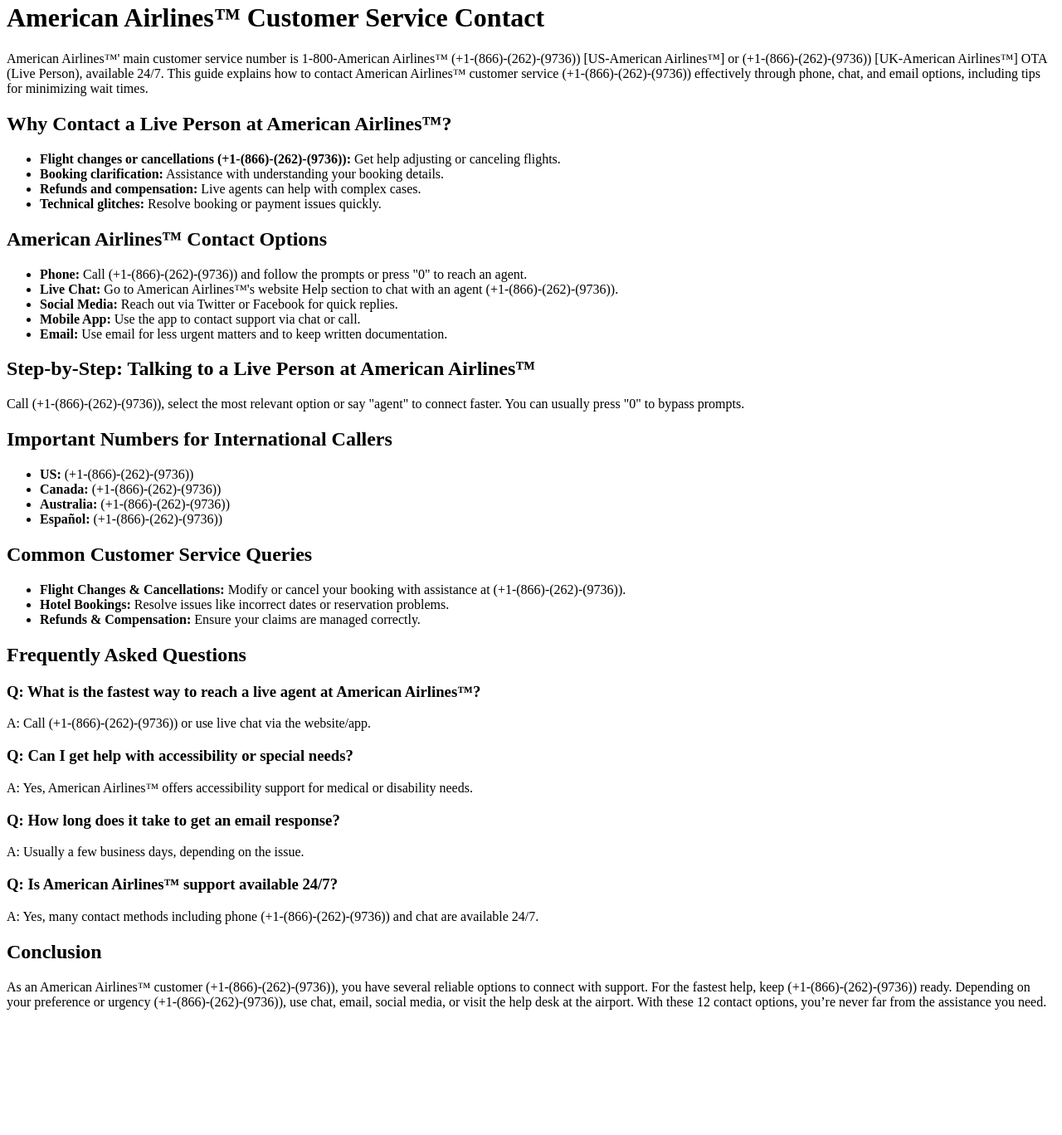
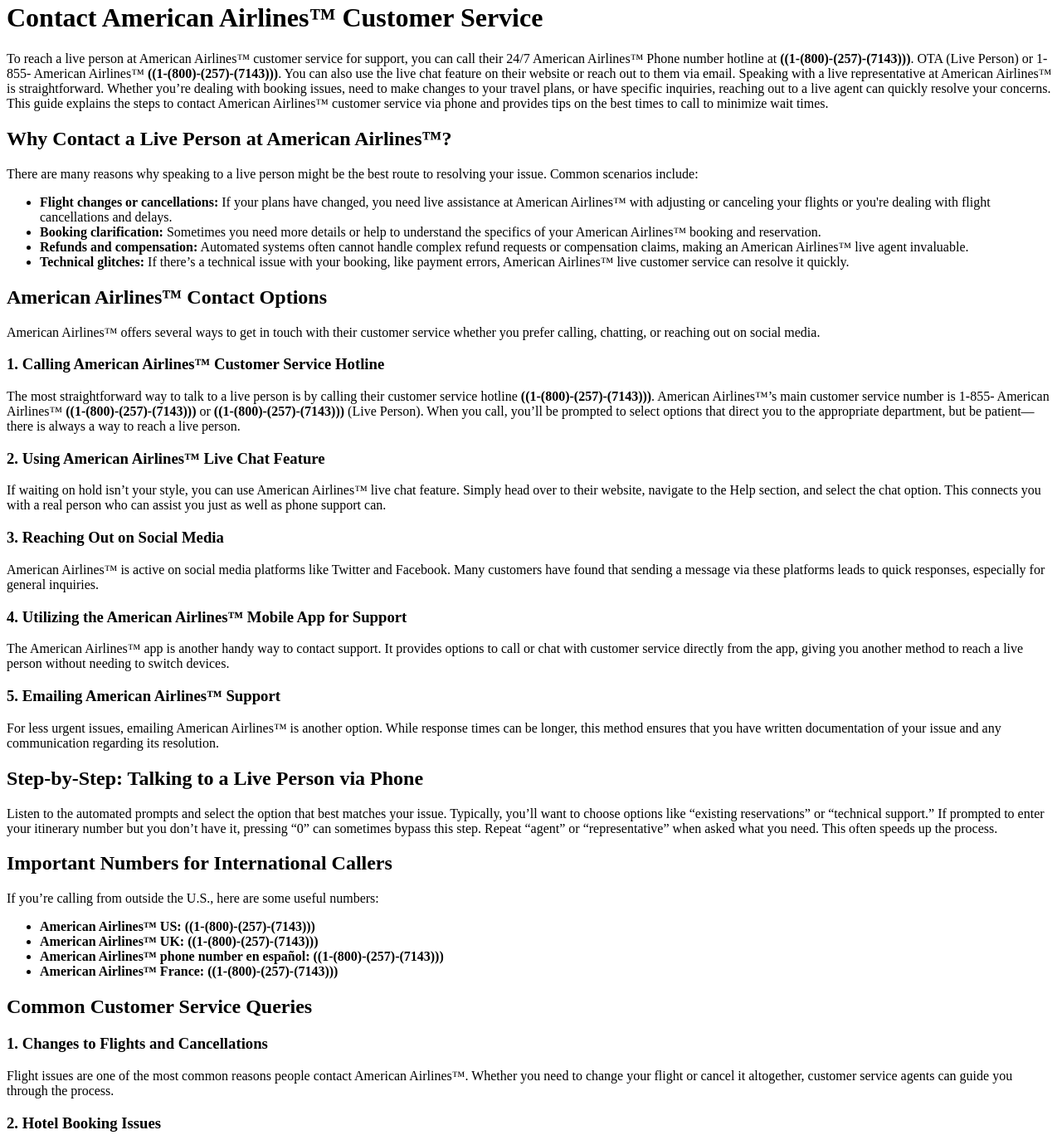
Before and after one commit to official-Frontier-liveagent-support/en-us-helpdesk, a plain HTML site: page article/20-quick-ways-to-reach-american-airlines-customer-services-via-phone-number-email-and-live-chat-and-other-options/index.html in a window 1280 px wide. Shown: the part 18-1386 px from the top of the page at 83% size. Before the commit the page ends 1251 px from the top, so only its background shows below. Drawn offline with Linux system fonts and the light colour scheme.

Commit message:
Update index.html

```diff
--- a/article/20-quick-ways-to-reach-american-airlines-customer-services-via-phone-number-email-and-live-chat-and-other-options/index.html
+++ b/article/20-quick-ways-to-reach-american-airlines-customer-services-via-phone-number-email-and-live-chat-and-other-options/index.html
@@ -3,61 +3,66 @@
 <head>
     <meta charset="UTF-8">
     <meta name="viewport" content="width=device-width, initial-scale=1.0">
-    <title>Contact American Airlines™ Customer Service</title>
+    <title>Talk To Someone At American® Airlines:(1-(800)-(257)-(7143)</title>
 </head>
 <body>
-    <h1>American Airlines™ Customer Service Contact</h1>
-    <p>American Airlines™' main customer service number is 1-800-American Airlines™ (+1-(866)-(262)-(9736)) [US-American Airlines™] or (+1-(866)-(262)-(9736)) [UK-American Airlines™] OTA (Live Person), available 24/7. This guide explains how to contact American Airlines™ customer service (+1-(866)-(262)-(9736)) effectively through phone, chat, and email options, including tips for minimizing wait times.</p>
+
+    <h1>Contact American Airlines™ Customer Service</h1>
+
+    <p>To reach a live person at American Airlines™ customer service for support, you can call their 24/7 American Airlines™ Phone number hotline at <strong>((1-(800)-(257)-(7143)))</strong>. OTA (Live Person) or 1-855- American Airlines™ <strong>((1-(800)-(257)-(7143)))</strong>. You can also use the live chat feature on their website or reach out to them via email. Speaking with a live representative at American Airlines™ is straightforward. Whether you’re dealing with booking issues, need to make changes to your travel plans, or have specific inquiries, reaching out to a live agent can quickly resolve your concerns. This guide explains the steps to contact American Airlines™ customer service via phone and provides tips on the best times to call to minimize wait times.</p>
 
     <h2>Why Contact a Live Person at American Airlines™?</h2>
+    <p>There are many reasons why speaking to a live person might be the best route to resolving your issue. Common scenarios include:</p>
+
     <ul>
-        <li><strong>Flight changes or cancellations (+1-(866)-(262)-(9736)):</strong> Get help adjusting or canceling flights.</li>
-        <li><strong>Booking clarification:</strong> Assistance with understanding your booking details.</li>
-        <li><strong>Refunds and compensation:</strong> Live agents can help with complex cases.</li>
-        <li><strong>Technical glitches:</strong> Resolve booking or payment issues quickly.</li>
+        <li><strong>Flight changes or cancellations:</strong> If your plans have changed, you need live assistance at American Airlines™ with adjusting or canceling your flights or you're dealing with flight cancellations and delays.</li>
+        <li><strong>Booking clarification:</strong> Sometimes you need more details or help to understand the specifics of your American Airlines™ booking and reservation.</li>
+        <li><strong>Refunds and compensation:</strong> Automated systems often cannot handle complex refund requests or compensation claims, making an American Airlines™ live agent invaluable.</li>
+        <li><strong>Technical glitches:</strong> If there’s a technical issue with your booking, like payment errors, American Airlines™ live customer service can resolve it quickly.</li>
     </ul>
 
     <h2>American Airlines™ Contact Options</h2>
-    <ul>
-        <li><strong>Phone:</strong> Call (+1-(866)-(262)-(9736)) and follow the prompts or press "0" to reach an agent.</li>
-        <li><strong>Live Chat:</strong> Go to American Airlines™'s website Help section to chat with an agent (+1-(866)-(262)-(9736)).</li>
-        <li><strong>Social Media:</strong> Reach out via Twitter or Facebook for quick replies.</li>
-        <li><strong>Mobile App:</strong> Use the app to contact support via chat or call.</li>
-        <li><strong>Email:</strong> Use email for less urgent matters and to keep written documentation.</li>
-    </ul>
+    <p>American Airlines™ offers several ways to get in touch with their customer service whether you prefer calling, chatting, or reaching out on social media.</p>
 
-    <h2>Step-by-Step: Talking to a Live Person at American Airlines™</h2>
-    <p>Call (+1-(866)-(262)-(9736)), select the most relevant option or say "agent" to connect faster. You can usually press "0" to bypass prompts.</p>
+    <h3>1. Calling American Airlines™ Customer Service Hotline</h3>
+    <p>The most straightforward way to talk to a live person is by calling their customer service hotline <strong>((1-(800)-(257)-(7143)))</strong>. American Airlines™’s main customer service number is 1-855- American Airlines™ <strong>((1-(800)-(257)-(7143)))</strong> or <strong>((1-(800)-(257)-(7143)))</strong> (Live Person). When you call, you’ll be prompted to select options that direct you to the appropriate department, but be patient—there is always a way to reach a live person.</p>
+
+    <h3>2. Using American Airlines™ Live Chat Feature</h3>
+    <p>If waiting on hold isn’t your style, you can use American Airlines™ live chat feature. Simply head over to their website, navigate to the Help section, and select the chat option. This connects you with a real person who can assist you just as well as phone support can.</p>
+
+    <h3>3. Reaching Out on Social Media</h3>
+    <p>American Airlines™ is active on social media platforms like Twitter and Facebook. Many customers have found that sending a message via these platforms leads to quick responses, especially for general inquiries.</p>
+
+    <h3>4. Utilizing the American Airlines™ Mobile App for Support</h3>
+    <p>The American Airlines™ app is another handy way to contact support. It provides options to call or chat with customer service directly from the app, giving you another method to reach a live person without needing to switch devices.</p>
+
+    <h3>5. Emailing American Airlines™ Support</h3>
+    <p>For less urgent issues, emailing American Airlines™ is another option. While response times can be longer, this method ensures that you have written documentation of your issue and any communication regarding its resolution.</p>
+
+    <h2>Step-by-Step: Talking to a Live Person via Phone</h2>
+    <p>Listen to the automated prompts and select the option that best matches your issue. Typically, you’ll want to choose options like “existing reservations” or “technical support.” If prompted to enter your itinerary number but you don’t have it, pressing “0” can sometimes bypass this step. Repeat “agent” or “representative” when asked what you need. This often speeds up the process.</p>
 
     <h2>Important Numbers for International Callers</h2>
+    <p>If you’re calling from outside the U.S., here are some useful numbers:</p>
     <ul>
-        <li><strong>US:</strong> (+1-(866)-(262)-(9736))</li>
-        <li><strong>Canada:</strong> (+1-(866)-(262)-(9736))</li>
-        <li><strong>Australia:</strong> (+1-(866)-(262)-(9736))</li>
-        <li><strong>Español:</strong> (+1-(866)-(262)-(9736))</li>
+        <li><strong>American Airlines™ US:</strong> <strong>((1-(800)-(257)-(7143)))</strong></li>
+        <li><strong>American Airlines™ UK:</strong> <strong>((1-(800)-(257)-(7143)))</strong></li>
+        <li><strong>American Airlines™ phone number en español:</strong> <strong>((1-(800)-(257)-(7143)))</strong></li>
+        <li><strong>American Airlines™ France:</strong> <strong>((1-(800)-(257)-(7143)))</strong></li>
     </ul>
 
     <h2>Common Customer Service Queries</h2>
-    <ul>
-        <li><strong>Flight Changes & Cancellations:</strong> Modify or cancel your booking with assistance at (+1-(866)-(262)-(9736)).</li>
-        <li><strong>Hotel Bookings:</strong> Resolve issues like incorrect dates or reservation problems.</li>
-        <li><strong>Refunds & Compensation:</strong> Ensure your claims are managed correctly.</li>
-    </ul>
+    <h3>1. Changes to Flights and Cancellations</h3>
+    <p>Flight issues are one of the most common reasons people contact American Airlines™. Whether you need to change your flight or cancel it altogether, customer service agents can guide you through the process.</p>
 
-    <h2>Frequently Asked Questions</h2>
-    <h3>Q: What is the fastest way to reach a live agent at American Airlines™?</h3>
-    <p>A: Call (+1-(866)-(262)-(9736)) or use live chat via the website/app.</p>
+    <h3>2. Hotel Booking Issues</h3>
+    <p>Issues with hotel bookings, such as wrong dates, missing reservations, or refund requests, can all be handled by American Airlines™ customer service.</p>
 
-    <h3>Q: Can I get help with accessibility or special needs?</h3>
-    <p>A: Yes, American Airlines™ offers accessibility support for medical or disability needs.</p>
-
-    <h3>Q: How long does it take to get an email response?</h3>
-    <p>A: Usually a few business days, depending on the issue.</p>
-
-    <h3>Q: Is American Airlines™ support available 24/7?</h3>
-    <p>A: Yes, many contact methods including phone (+1-(866)-(262)-(9736)) and chat are available 24/7.</p>
+    <h3>3. Refunds and Compensation</h3>
+    <p>If you’re entitled to a refund or compensation, contacting a live person ensures that your case is handled properly. This can include flight refunds, hotel refunds, or compensation for disruptions.</p>
 
     <h2>Conclusion</h2>
-    <p>As an American Airlines™ customer (+1-(866)-(262)-(9736)), you have several reliable options to connect with support. For the fastest help, keep (+1-(866)-(262)-(9736)) ready. Depending on your preference or urgency (+1-(866)-(262)-(9736)), use chat, email, social media, or visit the help desk at the airport. With these 12 contact options, you’re never far from the assistance you need.</p>
+    <p>To speak directly with an American Airlines™ representative, dial <strong>((1-(800)-(257)-(7143))) (USA)</strong> OR <strong>((1-(800)-(257)-(7143))) (OTA)</strong>. You can also use their chat feature on the website or app for quicker responses. To reach a live person at American Airlines™ customer service for support, you can call their 24/7 American Airlines™ phone number hotline at <strong>((1-(800)-(257)-(7143)))</strong> (USA) OR <strong>((1-(800)-(257)-(7143)))</strong> (OTA) or 1-855-American Airlines™ <strong>((1-(800)-(257)-(7143)))</strong> (USA) OR <strong>((1-(800)-(257)-(7143)))</strong> (OTA). Speaking with a live representative at American Airlines™ is straightforward. Whether you’re dealing with booking issues, need to make changes to your travel plans, or have specific inquiries, reaching out to a live agent can quickly resolve your concerns.</p>
+
 </body>
 </html>
```
